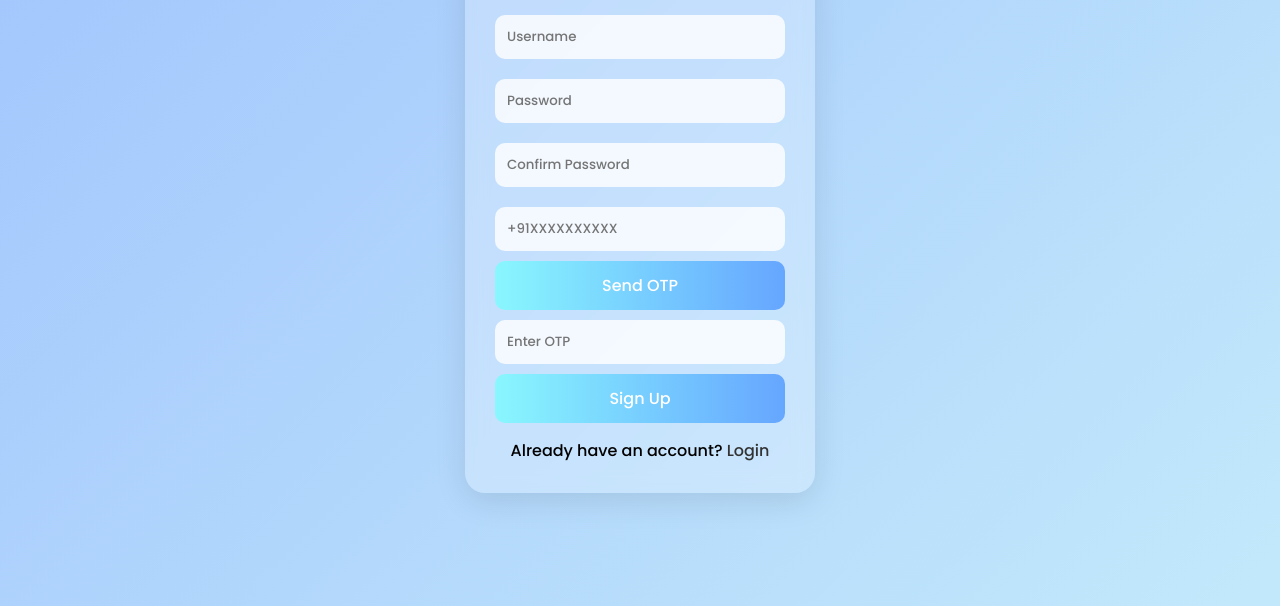
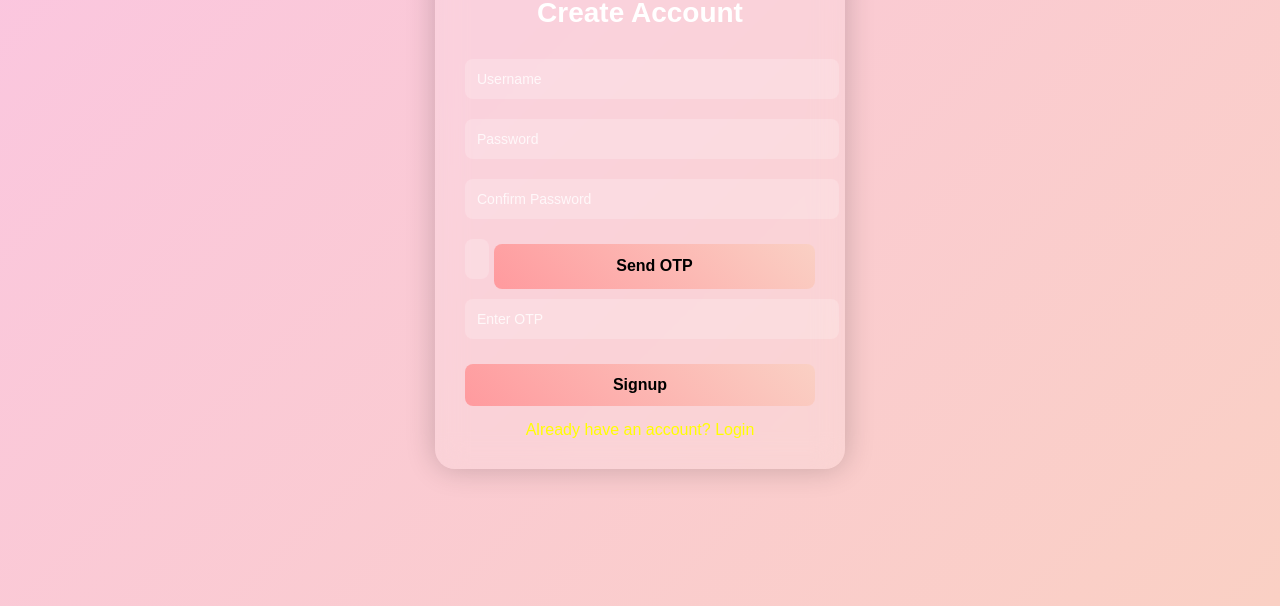
Before and after one commit to smit9327048998-dev/auth-system, a website: page public/signup.html in a window 1280 px wide. Shown: the part 194-800 px from the top of the page. Drawn offline with Linux system fonts and the light colour scheme.

Commit message:
Update signup.html

```diff
--- a/public/signup.html
+++ b/public/signup.html
@@ -4,37 +4,156 @@
   <meta charset="UTF-8">
   <meta name="viewport" content="width=device-width, initial-scale=1.0">
   <title>Signup</title>
-  <link rel="stylesheet" href="style.css">
+  <style>
+    /* Background Animation */
+    body {
+      margin: 0;
+      font-family: 'Poppins', sans-serif;
+      height: 100vh;
+      display: flex;
+      justify-content: center;
+      align-items: center;
+      background: linear-gradient(-45deg, #ff9a9e, #fad0c4, #fbc2eb, #a6c0fe);
+      background-size: 400% 400%;
+      animation: gradientBG 8s ease infinite;
+    }
+    @keyframes gradientBG {
+      0% { background-position: 0% 50%; }
+      50% { background-position: 100% 50%; }
+      100% { background-position: 0% 50%; }
+    }
+
+    /* Glassmorphism Card */
+    .signup-box {
+      background: rgba(255, 255, 255, 0.15);
+      backdrop-filter: blur(15px);
+      border-radius: 20px;
+      padding: 30px;
+      width: 350px;
+      color: white;
+      text-align: center;
+      box-shadow: 0 0 30px rgba(0,0,0,0.2);
+      animation: fadeIn 1s ease forwards;
+    }
+    @keyframes fadeIn {
+      from { opacity: 0; transform: translateY(-20px); }
+      to { opacity: 1; transform: translateY(0); }
+    }
+
+    h2 {
+      margin-bottom: 20px;
+      font-size: 28px;
+    }
+
+    input {
+      width: 100%;
+      padding: 12px;
+      margin: 10px 0;
+      border: none;
+      border-radius: 8px;
+      font-size: 14px;
+      outline: none;
+      background: rgba(255, 255, 255, 0.2);
+      color: white;
+    }
+    input::placeholder {
+      color: rgba(255, 255, 255, 0.8);
+    }
+
+    /* Ripple Button Animation */
+    .btn {
+      width: 100%;
+      padding: 12px;
+      margin-top: 15px;
+      border: none;
+      border-radius: 8px;
+      background: linear-gradient(45deg, #ff9a9e, #fad0c4);
+      color: black;
+      font-size: 16px;
+      font-weight: bold;
+      cursor: pointer;
+      position: relative;
+      overflow: hidden;
+      transition: transform 0.2s;
+    }
+    .btn:active {
+      transform: scale(0.97);
+    }
+    .btn::after {
+      content: '';
+      position: absolute;
+      background: rgba(255, 255, 255, 0.5);
+      border-radius: 50%;
+      width: 100px;
+      height: 100px;
+      top: 50%;
+      left: 50%;
+      transform: translate(-50%, -50%) scale(0);
+      opacity: 0;
+      transition: transform 0.5s, opacity 1s;
+    }
+    .btn:active::after {
+      transform: translate(-50%, -50%) scale(2);
+      opacity: 1;
+      transition: 0s;
+    }
+
+    .otp-section {
+      display: flex;
+      gap: 5px;
+    }
+    .otp-section input {
+      flex: 1;
+    }
+
+    .link {
+      margin-top: 15px;
+      display: block;
+      color: yellow;
+      text-decoration: none;
+    }
+    .link:hover {
+      text-decoration: underline;
+    }
+  </style>
+</head>
+<body>
+
+  <div class="signup-box">
+    <h2>Create Account</h2>
+    <form id="signupForm" action="/signup" method="POST">
+      <input type="text" name="username" placeholder="Username" required>
+      <input type="password" name="password" placeholder="Password" required>
+      <input type="password" name="confirmPassword" placeholder="Confirm Password" required>
+
+      <div class="otp-section">
+        <input type="text" name="phone" placeholder="+91XXXXXXXXXX" required>
+        <button type="button" class="btn" id="sendOtpBtn">Send OTP</button>
+      </div>
+
+      <input type="text" name="otp" placeholder="Enter OTP" required>
+      <button type="submit" class="btn">Signup</button>
+    </form>
+
+    <a href="index.html" class="link">Already have an account? Login</a>
+  </div>
+
   <script>
-    async function sendOTP() {
-      const phone = document.getElementById("phone").value;
-      if (!phone.startsWith("+")) {
-        alert("Please include country code, e.g., +91xxxxxxxxxx");
+    document.getElementById("sendOtpBtn").addEventListener("click", async () => {
+      const phoneInput = document.querySelector('input[name="phone"]').value.trim();
+      if (!phoneInput.startsWith("+91") || phoneInput.length < 13) {
+        alert("Please enter phone number with country code (+91XXXXXXXXXX)");
         return;
       }
       const res = await fetch("/send-otp", {
         method: "POST",
         headers: { "Content-Type": "application/json" },
-        body: JSON.stringify({ phone })
+        body: JSON.stringify({ phone: phoneInput })
       });
       const data = await res.json();
-      alert(data.message);
-    }
+      alert(data.message || "OTP sent!");
+    });
   </script>
-</head>
-<body>
-  <div class="container">
-    <h2>Sign Up</h2>
-    <form action="/signup" method="POST">
-      <input type="text" name="username" placeholder="Username" required>
-      <input type="password" name="password" placeholder="Password" required>
-      <input type="password" name="confirm_password" placeholder="Confirm Password" required>
-      <input type="text" id="phone" name="phone" placeholder="+91XXXXXXXXXX" required>
-      <button type="button" onclick="sendOTP()">Send OTP</button>
-      <input type="text" name="otp" placeholder="Enter OTP" required>
-      <button type="submit">Sign Up</button>
-    </form>
-    <p>Already have an account? <a href="index.html">Login</a></p>
-  </div>
+
 </body>
 </html>
```
